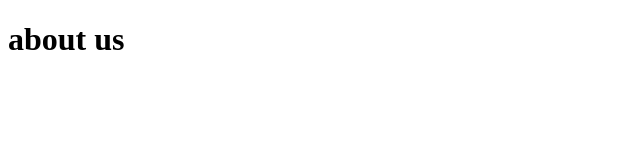
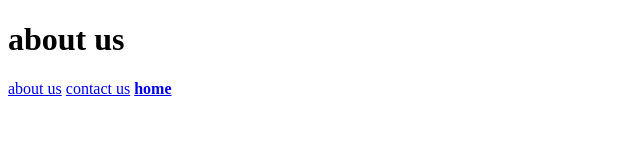
Before and after one commit to DanikAlex/jb-example, a plain HTML site: page about.html in a window 1280 px wide. Shown: the whole page, without its empty margins (0-640 px from the left). Drawn offline with Linux system fonts and the light colour scheme.

Commit message:
prepared nav menu

```diff
--- a/about-us.html
+++ b/about.html
@@ -7,5 +7,10 @@
 </head>
 <body>
     <h1>about us</h1>
+    <nav>
+        <a href="about.html">about us</a>
+        <a href="contact.html">contact us</a>
+        <a href="home.html"><strong>home</strong></a>
+    </nav>
 </body>
 </html>
```
Also changed, not shown: contact.html (renamed from index.html, +5 -0 lines), home.html (+5 -1 lines).
